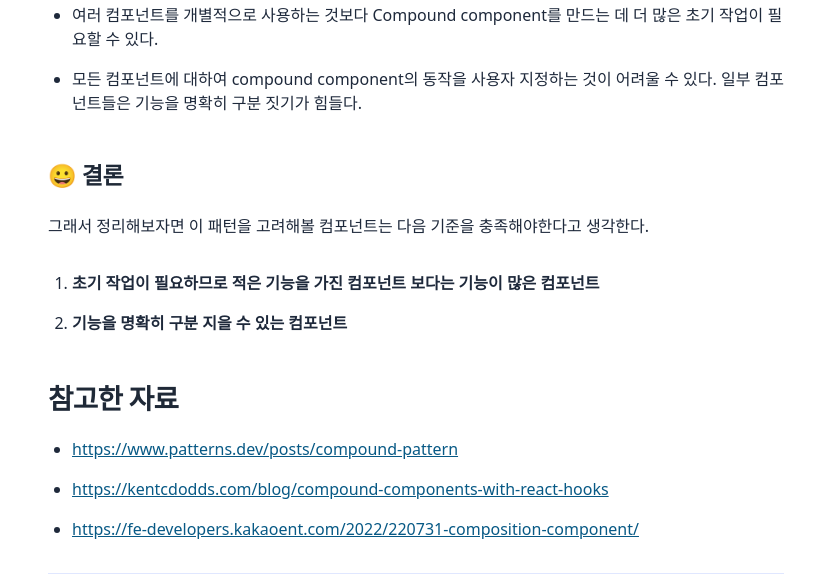
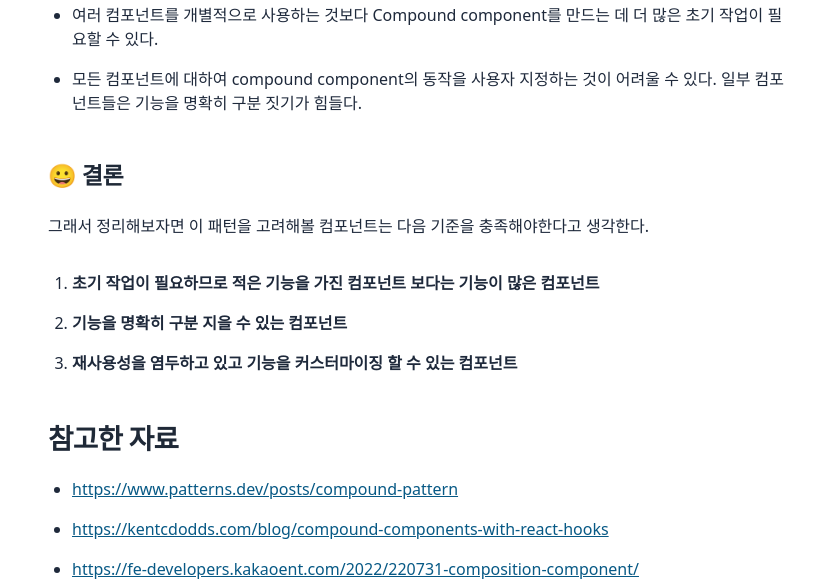
Before and after one commit to Seok-CH/seokch-blog, a Gatsby site: page /compound-component-pattern/ in a window 1280 px wide. Shown: the part 4266-4850 px from the top of the page, without its empty margins (224-1039 px from the left). Built offline with nearby package versions, Linux system fonts and the light colour scheme; Gatsby itself is replaced by a stand-in of ours; some packages are replaced by stand-ins of ours; a small style sheet from the web is missing.

Commit message:
post: compound-component-pattern 포스트 글 수정
마지막 결론 부분에 재사용성을 강조하기 위해
"재사용성을 염두하고 있고 기능을 커스터마이징 할 수 있는 컴포넌트" 항목 추가

```diff
--- a/content/blog/compound-component-pattern/index.md
+++ b/content/blog/compound-component-pattern/index.md
@@ -157,6 +157,7 @@ Compound Component Pattern도 특정 상황에 적합한 해결책이지 모든
 
 1. **초기 작업이 필요하므로 적은 기능을 가진 컴포넌트 보다는 기능이 많은 컴포넌트**
 2. **기능을 명확히 구분 지을 수 있는 컴포넌트**
+3. **재사용성을 염두하고 있고 기능을 커스터마이징 할 수 있는 컴포넌트**
 
 ### 참고한 자료
 
```
